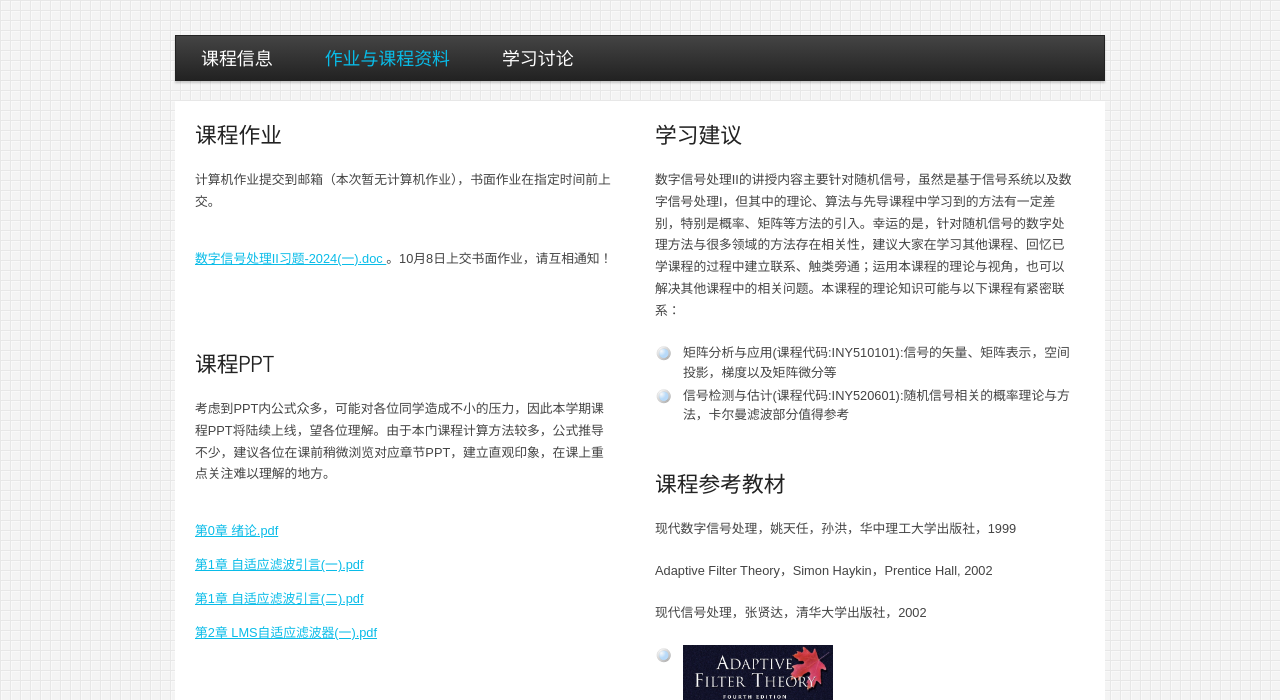
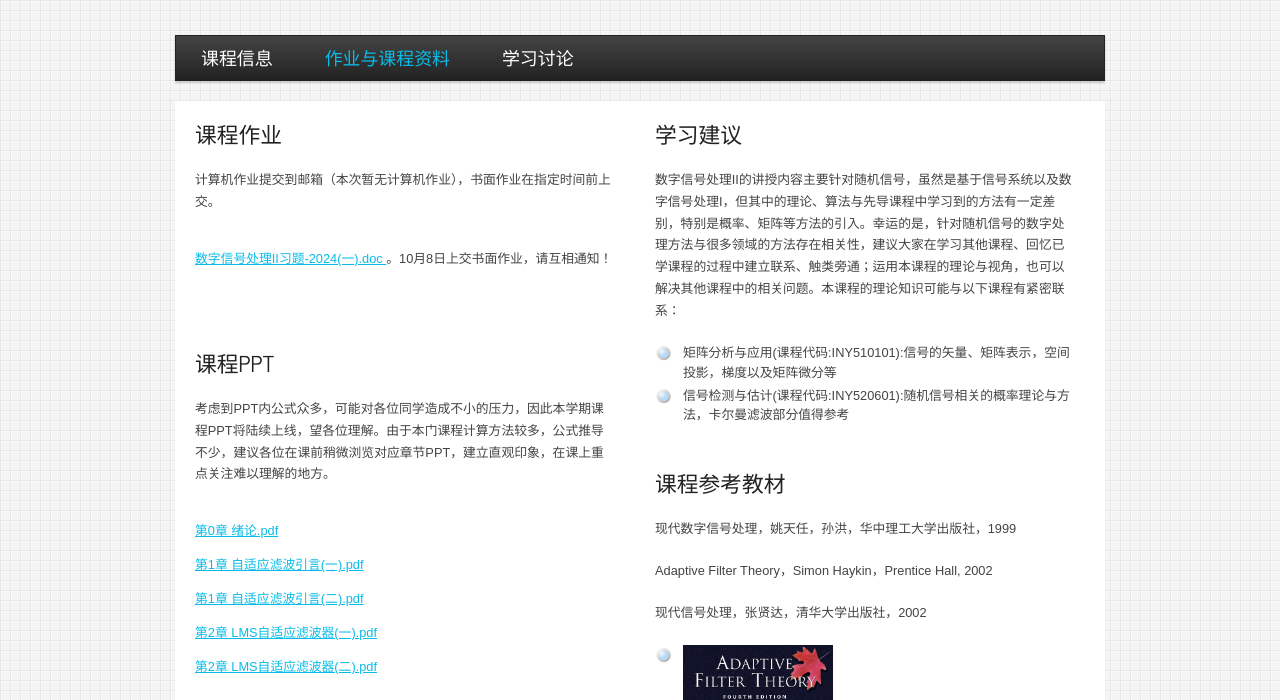
Before and after one commit to tycheng191117/dsp2ustc.github.io, a plain HTML site: page work.html in a window 1280 px wide. Shown: the part 100-800 px from the top of the page. Drawn offline with nearby package versions, Linux system fonts and the light colour scheme; some packages are replaced by stand-ins of ours.

Commit message:
Update work.html

```diff
--- a/work.html
+++ b/work.html
@@ -78,6 +78,8 @@
         <br>
 
 	<A href="pdf/chapter2_1_2024.pdf">第2章  LMS自适应滤波器(一).pdf</A> </br>
+        <br>
+	<A href="pdf/chapter2_2_2024.pdf">第2章  LMS自适应滤波器(二).pdf</A> </br>
         <br>
 
 <!--           <br>
```
